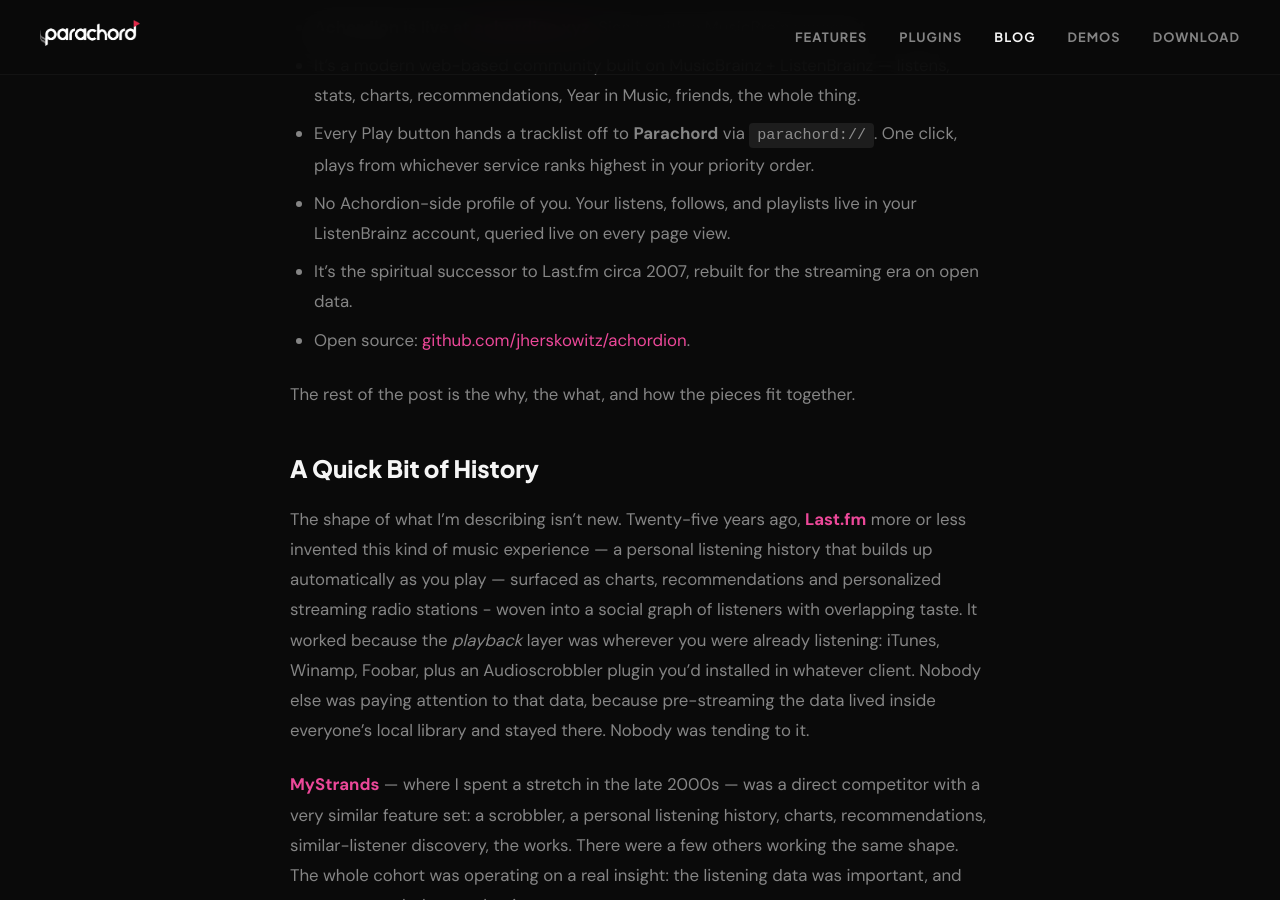
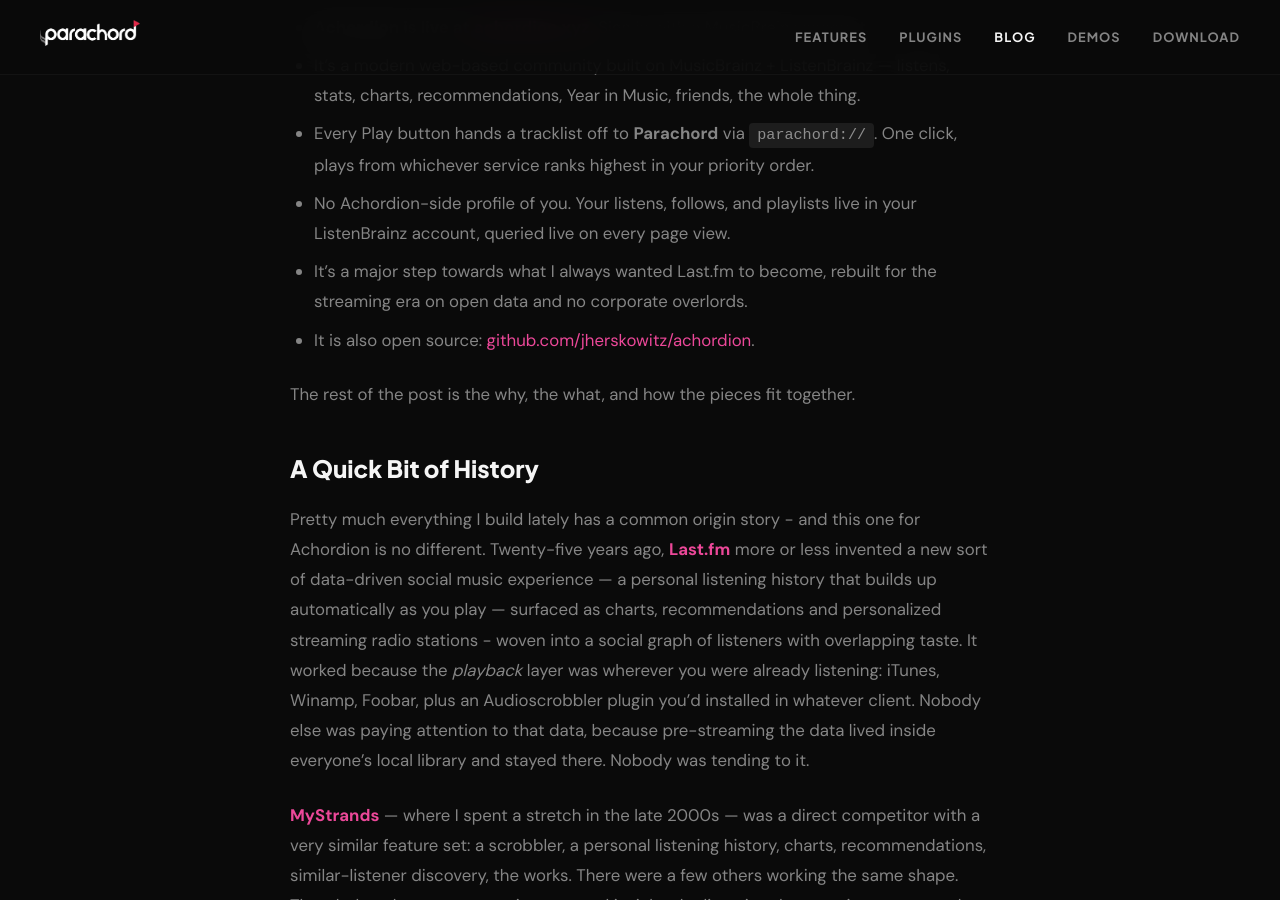
Before and after one commit to Parachord/parachord-website, a Jekyll site: the page built from _posts/2026-05-04-introducing-achordion.md, in a window 1280 px wide and 900 px high, scrolled down 1320 px. Built offline with Jekyll 4.4.1, drawn with Linux system fonts in a browser that asks for light colours.

Commit message:
Revise Achordion introduction and history
Updated the description of Achordion, emphasizing its open-source nature and its vision as a successor to Last.fm.

```diff
--- a/_posts/2026-05-04-introducing-achordion.md
+++ b/_posts/2026-05-04-introducing-achordion.md
@@ -20,14 +20,14 @@
 - It's a modern web-based community built on MusicBrainz + ListenBrainz — listens, stats, charts, recommendations, Year in Music, friends, the whole thing.
 - Every Play button hands a tracklist off to **Parachord** via `parachord://`. One click, plays from whichever service ranks highest in your priority order.
 - No Achordion-side profile of you. Your listens, follows, and playlists live in your ListenBrainz account, queried live on every page view.
-- It's the spiritual successor to Last.fm circa 2007, rebuilt for the streaming era on open data.
-- Open source: [github.com/jherskowitz/achordion](https://github.com/jherskowitz/achordion).
+- It's a major step towards what I always wanted Last.fm to become, rebuilt for the streaming era on open data and no corporate overlords.
+- It is also open source: [github.com/jherskowitz/achordion](https://github.com/jherskowitz/achordion).
 
 The rest of the post is the why, the what, and how the pieces fit together.
 
 ## A Quick Bit of History
 
-The shape of what I'm describing isn't new. Twenty-five years ago, [**Last.fm**](https://last.fm) more or less invented this kind of music experience — a personal listening history that builds up automatically as you play — surfaced as charts, recommendations and personalized streaming radio stations - woven into a social graph of listeners with overlapping taste. It worked because the *playback* layer was wherever you were already listening: iTunes, Winamp, Foobar, plus an Audioscrobbler plugin you'd installed in whatever client. Nobody else was paying attention to that data, because pre-streaming the data lived inside everyone's local library and stayed there. Nobody was tending to it.
+Pretty much everything I build lately has a common origin story - and this one for Achordion is no different. Twenty-five years ago, [**Last.fm**](https://last.fm) more or less invented a new sort of data-driven social music experience — a personal listening history that builds up automatically as you play — surfaced as charts, recommendations and personalized streaming radio stations - woven into a social graph of listeners with overlapping taste. It worked because the *playback* layer was wherever you were already listening: iTunes, Winamp, Foobar, plus an Audioscrobbler plugin you'd installed in whatever client. Nobody else was paying attention to that data, because pre-streaming the data lived inside everyone's local library and stayed there. Nobody was tending to it.
 
 [**MyStrands**](https://en.wikipedia.org/wiki/MyStrands) — where I spent a stretch in the late 2000s — was a direct competitor with a very similar feature set: a scrobbler, a personal listening history, charts, recommendations, similar-listener discovery, the works. There were a few others working the same shape. The whole cohort was operating on a real insight: the listening data was important, and someone needed to tend to it.
 
```
